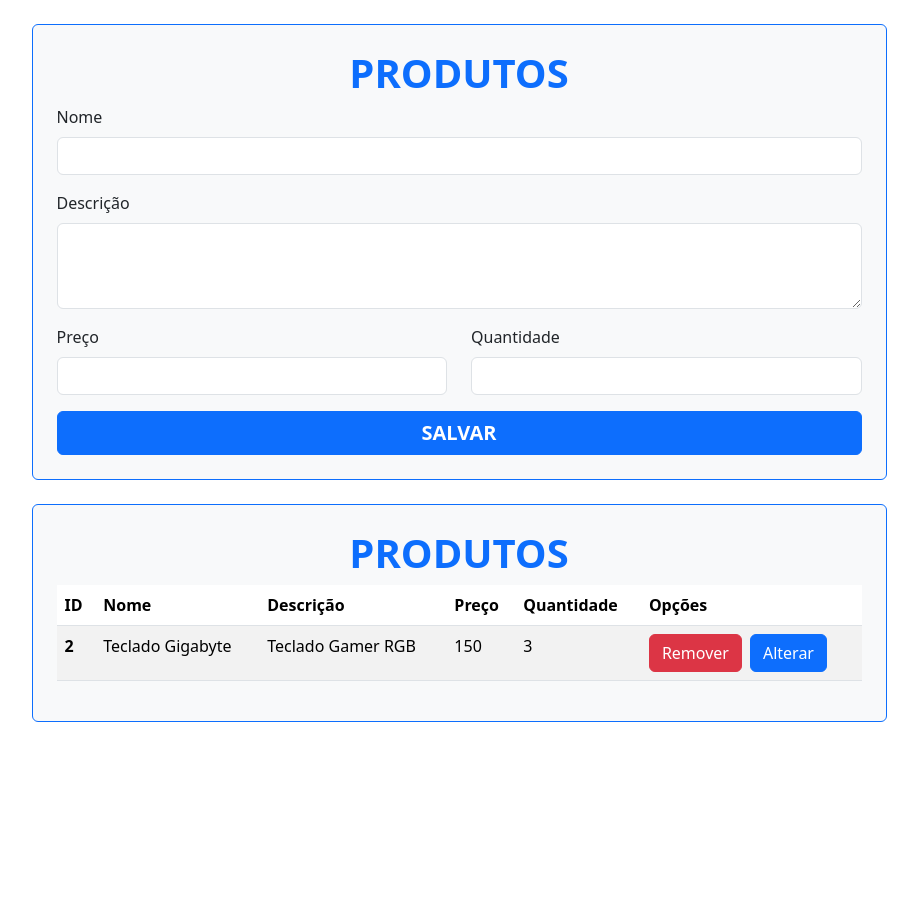
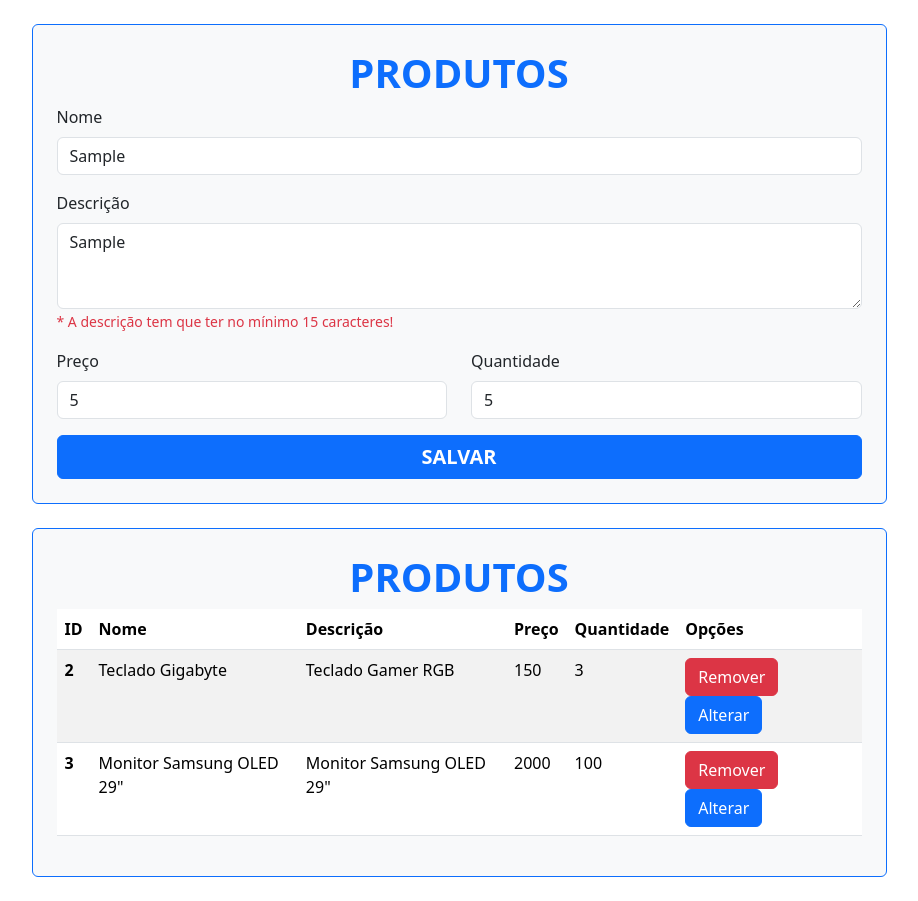
Before and after one commit to guiiiividd/cad-produto, an Angular app: page / in a window 1280 px wide. Both pictures are taken after typing "Sample", "Sample", "5", "5" into the empty fields and a click on the button "SALVAR". Shown: the whole page, without its empty margins (181-1099 px from the left). Before the commit the page ends 800 px from the top, so only its background shows below. Built offline with nearby package versions, Linux system fonts and the light colour scheme; no server answers; data requests are answered from the project's data file.

Commit message:
:sparkles: feat: Forms Validators

```diff
--- a/db.json
+++ b/db.json
@@ -6,6 +6,13 @@
       "description": "Teclado Gamer RGB",
       "price": 150,
       "quantity": 3
+    },
+    {
+      "id": 3,
+      "name": "Monitor Samsung OLED 29\"",
+      "description": "Monitor Samsung OLED 29\"",
+      "price": 2000,
+      "quantity": 100
     }
   ]
 }
--- a/src/app/products/products.component.html
+++ b/src/app/products/products.component.html
@@ -19,6 +19,16 @@
                 id="inputNome"
                 formControlName="name"
               />
+              <small
+                class="text-danger"
+                *ngIf="submitted && name.hasError('minlength')"
+                >* O nome tem que ter no mínimo 3 caracteres!</small
+              >
+              <small
+                class="text-danger"
+                *ngIf="submitted && name.hasError('required')"
+                >* O nome é requerido!</small
+              >
             </div>
           </div>
         </div>
@@ -32,6 +42,16 @@
               rows="3"
               formControlName="description"
             ></textarea>
+            <small
+              class="text-danger"
+              *ngIf="submitted && description.hasError('minlength')"
+              >* A descrição tem que ter no mínimo 15 caracteres!</small
+            >
+            <small
+              class="text-danger"
+              *ngIf="submitted && description.hasError('required')"
+              >* A descrição é requerida!</small
+            >
           </div>
         </div>
 
@@ -45,6 +65,16 @@
                 id="inputPreco"
                 formControlName="price"
               />
+              <small
+                class="text-danger"
+                *ngIf="submitted && price.hasError('min')"
+                >* O valor minímo para preço é 0!</small
+              >
+              <small
+                class="text-danger"
+                *ngIf="submitted && price.hasError('required')"
+                >* O preço é requerido!</small
+              >
             </div>
           </div>
           <div class="col-6">
@@ -56,6 +86,16 @@
                 id="inputQuantidade"
                 formControlName="quantity"
               />
+              <small
+                class="text-danger"
+                *ngIf="submitted && quantity.hasError('min')"
+                >* O valor minímo para quantidade é 0!</small
+              >
+              <small
+                class="text-danger"
+                *ngIf="submitted && quantity.hasError('required')"
+                >* A quantidade é requerida!</small
+              >
             </div>
           </div>
         </div>
@@ -95,8 +135,20 @@
             <td>{{ product.price }}</td>
             <td>{{ product.quantity }}</td>
             <td>
-              <button type="submit" class="btn btn-danger me-2" (click)="delete(product)">Remover</button>
-              <button type="submit" class="btn btn-primary" (click)="edit(product)">Alterar</button>
+              <button
+                type="submit"
+                class="btn btn-danger me-2"
+                (click)="delete(product)"
+              >
+                Remover
+              </button>
+              <button
+                type="submit"
+                class="btn btn-primary"
+                (click)="edit(product)"
+              >
+                Alterar
+              </button>
             </td>
           </tr>
         </tbody>
--- a/src/app/products/products.component.ts
+++ b/src/app/products/products.component.ts
@@ -1,6 +1,6 @@
 import { Component, OnInit } from '@angular/core';
 import { Product } from '../Product';
-import { FormBuilder, FormGroup } from '@angular/forms';
+import { FormBuilder, FormGroup, Validators } from '@angular/forms';
 import { ProductService } from '../product.service';
 
 @Component({
@@ -14,6 +14,7 @@ export class ProductsComponent implements OnInit {
   formGroupProduct: FormGroup;
 
   isEditing = false;
+  submitted = false;
 
   constructor(
     private formBuilder: FormBuilder,
@@ -21,10 +22,10 @@ export class ProductsComponent implements OnInit {
   ) {
     this.formGroupProduct = formBuilder.group({
       id: [''],
-      name: [''],
-      description: [''],
-      price: [''],
-      quantity: [''],
+      name: ['', [Validators.minLength(3), Validators.required]],
+      description: ['', [Validators.minLength(15), Validators.required]],
+      price: ['', [Validators.min(0), Validators.required]],
+      quantity: ['', [Validators.min(0), Validators.required]],
     });
   }
 
@@ -33,20 +34,26 @@ export class ProductsComponent implements OnInit {
   }
 
   save() {
+    this.submitted = true;
+    if (this.formGroupProduct.valid) {
       if (this.isEditing) {
         this.service.update(this.formGroupProduct.value).subscribe({
           next: () => {
             this.loadProducts();
             this.isEditing = false;
+            this.submitted = false;
           },
         });
       } else {
         this.service.save(this.formGroupProduct.value).subscribe({
-        next: (data) => this.products.push(data),
+          next: (data) => {
+            this.products.push(data);
+            this.submitted = false;
+          },
         });
       }
-
       this.formGroupProduct.reset();
+    }
   }
 
   loadProducts() {
@@ -65,4 +72,20 @@ export class ProductsComponent implements OnInit {
     this.formGroupProduct.setValue(product);
     this.isEditing = true;
   }
+
+  get name(): any {
+    return this.formGroupProduct.get('name');
   }
+
+  get description(): any {
+    return this.formGroupProduct.get('description');
+  }
+
+  get price(): any {
+    return this.formGroupProduct.get('price');
+  }
+
+  get quantity(): any {
+    return this.formGroupProduct.get('quantity');
+  }
+}
```
Lines whose indentation alone changed are shown as unchanged.
